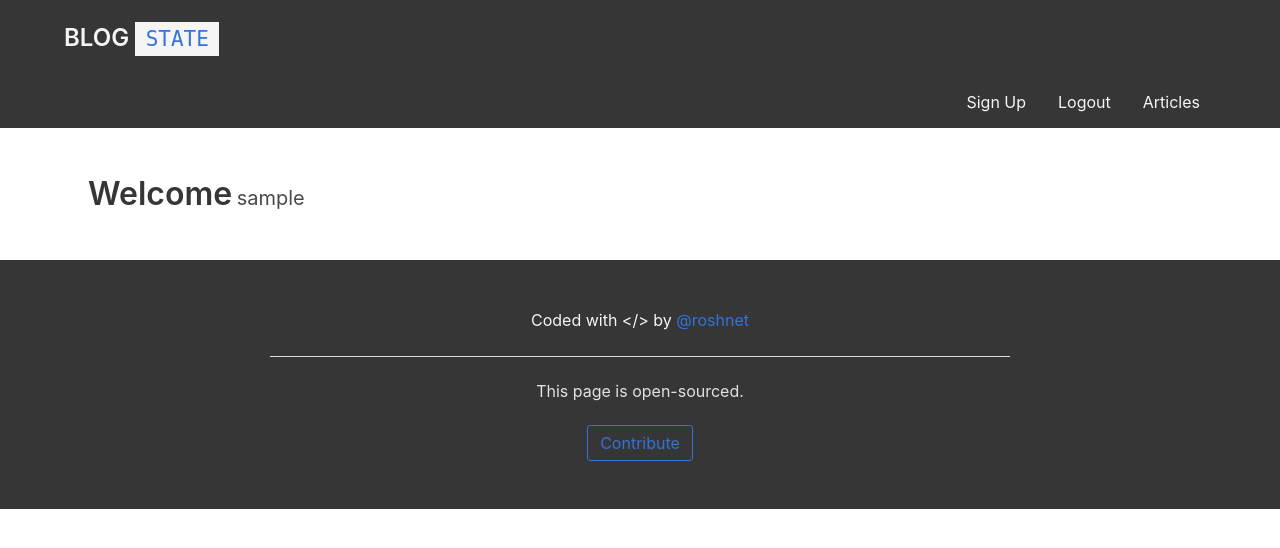
After one commit to roshnet/blogstate, a Flask app: a page that uses templates/dashboard.html in a window 1280 px wide. The commit adds this page. Shown: the top 548 px of the page. Run offline with Flask 2, Linux system fonts and the light colour scheme; a user stored in the database is signed in.

Commit message:
feat: Signup using flask-login; Setup MySQL
.sql file for initializing DB in new machines. Todos include 403 and 404 handler routes, and explicit login, with UI changes.

```diff
--- a/app.py
+++ b/app.py
@@ -2,16 +2,35 @@
 
 from flask import Flask
 from flask import render_template
+from flask import request
+from flask import redirect, url_for
 from flask_login import LoginManager
 from flask_login import UserMixin
 from flask_login import login_user
 from flask_login import logout_user
 from flask_login import login_required
 import os
+from werkzeug import generate_password_hash
+from werkzeug import check_password_hash
+from flaskext.mysql import MySQL
+from dbconfig.config import db
+
 
 app = Flask(__name__)
 app.config['SECRET_KEY'] = os.urandom(10)
+app.config['MYSQL_DATABASE_HOST'] = db['host']
+app.config['MYSQL_DATABASE_USER'] = db['user']
+app.config['MYSQL_DATABASE_PASSWORD'] = db['password']
+app.config['MYSQL_DATABASE_DB'] = db['name']
 
+# Initialize database variables..
+mysql = MySQL()
+mysql.init_app(app)
+
+conn = mysql.connect()
+cur = conn.cursor()
+
+# Initialize flask-login..
 login_manager = LoginManager()
 login_manager.init_app(app)
 login_manager.login_view = ''
@@ -24,7 +43,10 @@ def load_user(user_id):
 
 class User(UserMixin):
     def __init__(self, username):
-        self.uid = username
+        self.id = username
+
+    # def get_id(self):
+    #     return (self.user_id)
 
 
 @app.route('/')
@@ -41,9 +63,71 @@ def login():
 
 
 @app.route('/signup')
-@app.route('/join')
+@app.route('/join', methods=['GET', 'POST'])
 def signup():
-    return render_template('signup.html')
+    if request.method == 'GET':
+        return render_template('signup.html')
+
+    # [Do] Process data instead..
+    name = request.form['name']
+    username = request.form['username']
+    email = request.form['email']
+    passwd = request.form['passwd']
+
+    # [Later] Check for sanity of fields, redirect if unclean (avoid SQLIA).
+
+    # [Do] Check for username availability (assuming clean data)
+    q = "SELECT user_id FROM `credentials` WHERE username='{}';"
+    q.format(username)
+    cur.execute(q)
+    match = cur.fetchone()
+
+    if not match is None:
+        return render_template('signup.html',
+                               issue='Username already taken')
+
+    # Proceed with insertion otherwise.
+    q = '''
+    INSERT INTO `credentials` (username, name, hash, email)
+    VALUES (%s,%s,%s,%s)
+    '''
+
+    try:
+        cur.execute(q, (username,
+                        name,
+                        generate_password_hash(passwd, method='sha1'),
+                        email))
+        conn.commit()
+
+    except Exception as e:
+        error = '''
+        Something bad happened :(
+        <h3>Click <a href="{{ url_for('index') }}">here</a> to return to home page.</h3>
+        Error Description: {}
+        '''.format(e)
+
+        return error
+
+    # Log the user in.
+    login_user(User(username))
+    return redirect(url_for('dashboard', username=username))
+
+
+
+# PROTECTED ROUTES
+
+
+@app.route('/<string:username>')
+@login_required
+def dashboard(username):
+    return render_template('dashboard.html', username=username)
+
+
+@app.route('/logout')
+@login_required
+def logout():
+    logout_user()
+    return redirect(url_for('index'))
 
 
 if __name__ == '__main__':
--- /dev/null
+++ b/templates/dashboard.html
@@ -0,0 +1,79 @@
+<!DOCTYPE html>
+<html lang="en">
+<head>
+	<title>Blogstate | Blogging for students</title>
+	<meta charset="utf-8">
+	<meta name="description" content="A blogging platform for wannabe bloggers and writers."/>
+	<meta name="author" content="reprogram46@gmail.com"/>
+	<meta name="viewport" content="width=device-width,initial-scale-1.0,user-scalable=no"/>
+	<link rel="stylesheet" type="text/css" href="static/css/bulma.css"/>
+</head>
+<body>
+
+<section class="hero is-dark is-small">
+	<div class="hero-body has-text-left">
+		<div class="container">
+			<h1 class="title is-4 is-spaced">
+				BLOG <code class="has-text-info">STATE</code>
+			</h1>
+		</div>
+	</div>
+</section>
+
+
+<nav class="navbar is-dark">
+	<div class="container">
+		<div class="navbar-brand">
+			<span class="navbar-burger burger" data-target="navMenu">
+				<span></span>
+				<span></span>
+				<span></span>
+			</span>
+		</div>
+		<div id="navMenu" class="navbar-menu">
+			<div class="navbar-end">
+				<a href="#" class="navbar-item">Sign Up</a>
+				<a href="{{ url_for('logout') }}" class="navbar-item">Logout</a>
+				<a href="#" class="navbar-item">Articles</a>
+			</div>
+		</div>
+	</div>
+</nav>
+
+
+<section>
+	<div class="container">
+		<div class="section">
+			<span class="title">Welcome</span>
+			<span class="subtitle">{{ username }}</span>
+		</div>
+	</div>
+</section>
+
+
+<section class="hero is-dark">
+	<div class="hero-body has-text-centered">
+		<footer>
+			Coded with &lt;/&gt; by <a href="https://github.com/roshnet" class="has-text-info">@roshnet</a>
+			<br>
+			<hr style="width: 60% !important; margin-left: 20%;">
+			<p class="subtitle is-6 is-spaced">This page is open-sourced.</p>
+			<a href="https://github.com/roshnet/blogstate">
+    			<button class="button is-info is-outlined">Contribute</button>
+			</a>
+		</footer>
+	</div>
+</section>
+
+</body>
+</html>
+<script type="text/javascript">
+      (function() {
+        var burger = document.querySelector('.burger');
+        var nav = document.querySelector('#' + burger.dataset.target);
+        burger.addEventListener('click', function(){
+          burger.classList.toggle('is-active');
+          nav.classList.toggle('is-active');
+        });
+      })();
+</script>
--- a/templates/signup.html
+++ b/templates/signup.html
@@ -3,7 +3,7 @@
 {% block signup %}
 
 <section class="section" style="margin-top: 10%; margin-bottom: 15%;">
-	<form action="" method="">
+	<form action="{{ url_for('signup') }}" method="POST">
 		<div class="columns">
 			<div class="column is-4 is-offset-4">
 				<div class="field">
```
Also changed, not shown: dbconfig/config.py (added, +7 -0 lines), dbconfig/setup.sql (added, +25 -0 lines), 2 other files.
